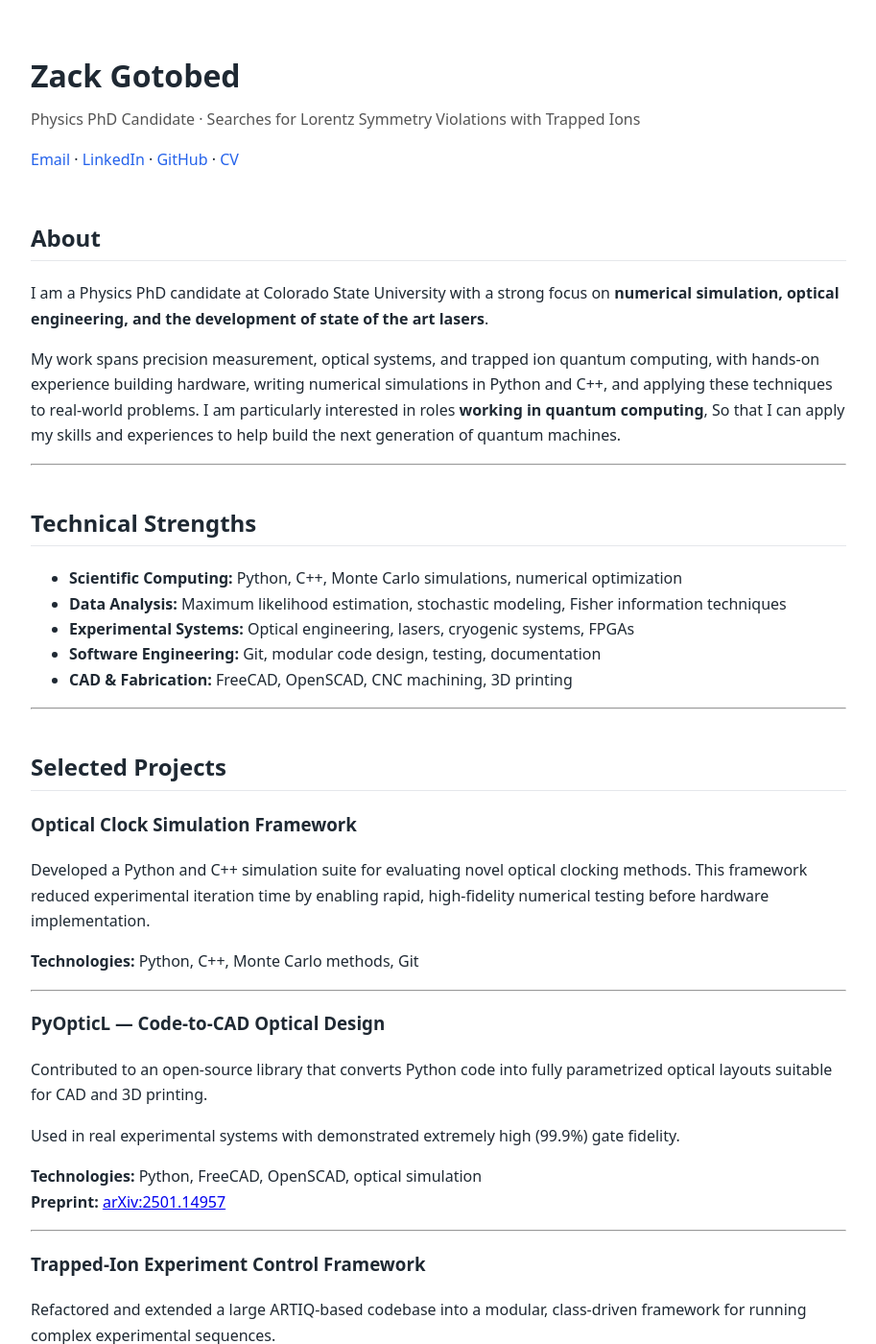
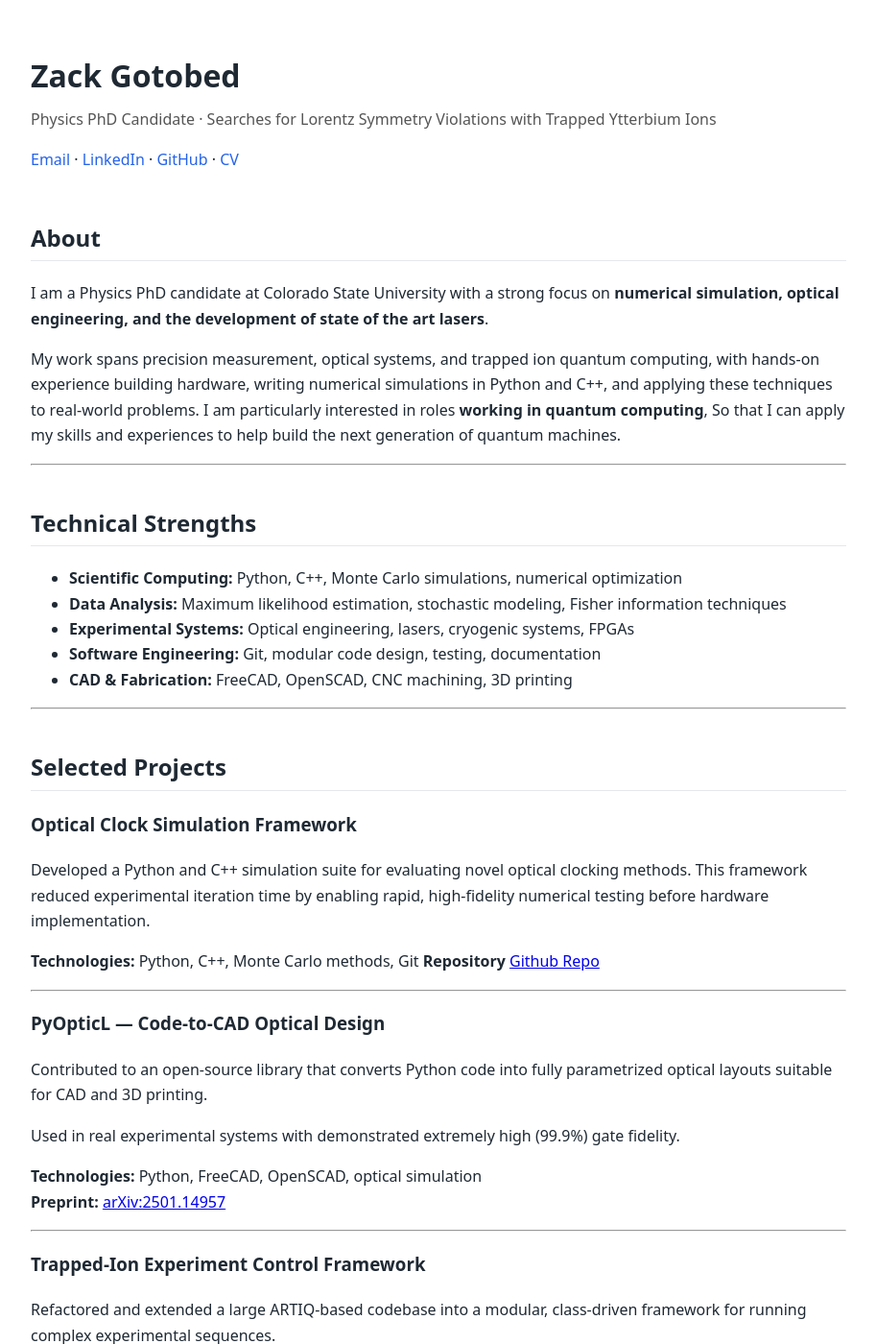
Before and after one commit to zgotobed/zgotobed.github.io, a Jekyll site: the page built from index.md, in a window 1280 px wide and 1400 px high. Shown: the whole window at 96% size, without its empty margins (183-1096 px from the left). Built offline with Jekyll 4.4.1, drawn with Linux system fonts in a browser that asks for light colours.

Commit message:
Repo link?

```diff
--- a/_layouts/default.html
+++ b/_layouts/default.html
@@ -11,7 +11,7 @@
 <header>
     <h1>{{ site.title }}</h1>
     <p class="subtitle">
-        Physics PhD Candidate · Searches for Lorentz Symmetry Violations with Trapped Ions
+        Physics PhD Candidate · Searches for Lorentz Symmetry Violations with Trapped Ytterbium Ions
     </p>
     <p class="links">
         <a href="mailto:zachary.gotobed@colostate.edu">Email</a> ·
--- a/index.md
+++ b/index.md
@@ -33,6 +33,7 @@ methods. This framework reduced experimental iteration time by enabling rapid,
 high-fidelity numerical testing before hardware implementation.
 
 **Technologies:** Python, C++, Monte Carlo methods, Git
+**Repository** [Github Repo](https://github.com/zgotobed/SannerLab)
 
 ---
 
```
